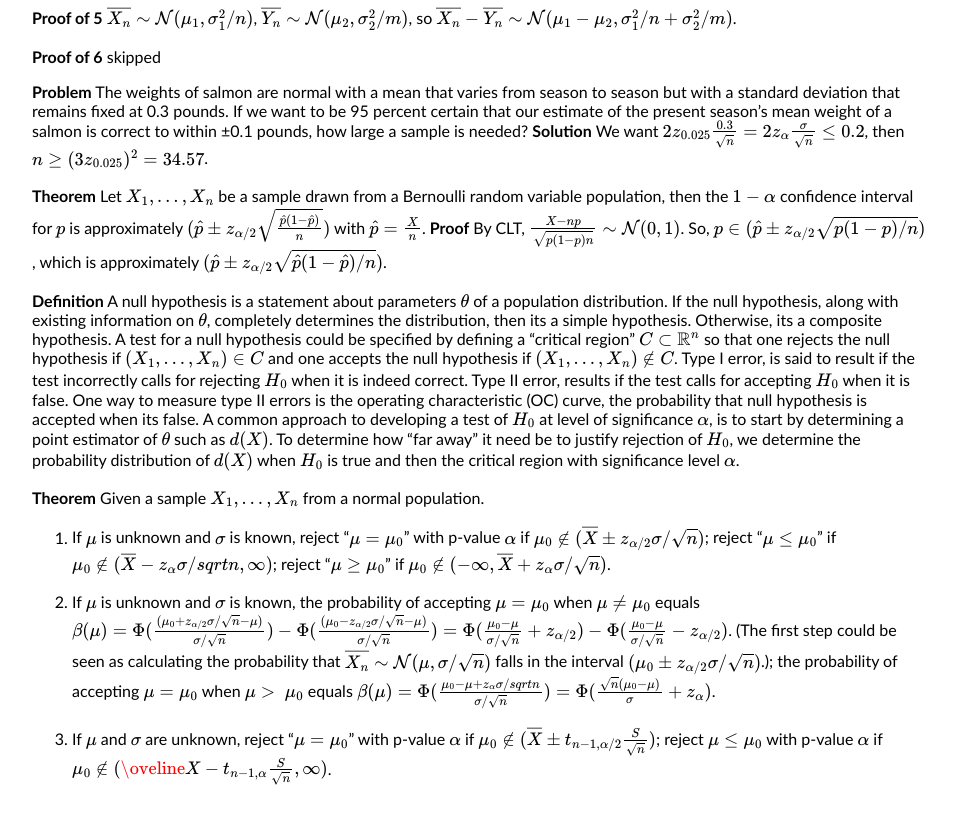
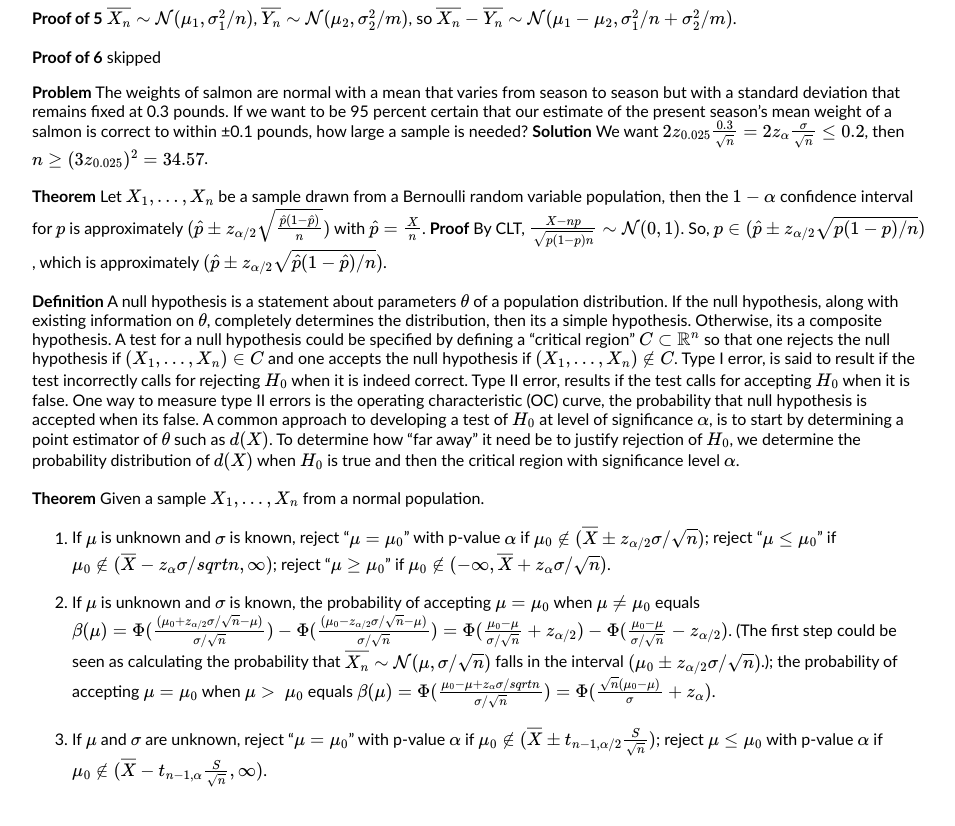
Before and after one commit to henryzhang11/questions-I-have, a Jekyll site: the page built from _posts/2023-08-20-probability-theory-review.md, in a window 1280 px wide and 900 px high, scrolled down 4968 px. Shown: the top 826 px of the window, without its empty margins (160-1115 px from the left). Built offline with Jekyll 4.4.1, drawn with Linux system fonts in a browser that asks for light colours; formulas are drawn with MathJax 3.

Commit message:
Update 2023-08-20-probability-theory-review.md

```diff
--- a/_posts/2023-08-20-probability-theory-review.md
+++ b/_posts/2023-08-20-probability-theory-review.md
@@ -144,4 +144,4 @@ title: "probability theory review"
 
 2. If $\mu$ is unknown and $\sigma$ is known, the probability of accepting $\mu=\mu_0$ when $\mu\neq \mu_0$ equals $\beta(\mu)=\Phi(\frac{(\mu_0+z_{\alpha/2}\sigma/\sqrt{n}-\mu)}{\sigma/\sqrt{n}})-\Phi(\frac{(\mu_0-z_{\alpha/2}\sigma/\sqrt{n}-\mu)}{\sigma/\sqrt{n}})=\Phi(\frac{\mu_0-\mu}{\sigma/\sqrt{n}}+z_{\alpha/2})-\Phi(\frac{\mu_0-\mu}{\sigma/\sqrt{n}}-z_{\alpha/2})$. (The first step could be seen as calculating the probability that $\overline{X_n}\sim\mathcal{N}(\mu,\sigma/\sqrt{n})$ falls in the interval $(\mu_0\pm z_{\alpha/2}\sigma/\sqrt{n})$.); the probability of accepting $\mu=\mu_0$ when $\mu \>\ \mu_0$ equals $\beta(\mu)=\Phi(\frac{\mu_0-\mu+z_\alpha\sigma/sqrt{n}}{\sigma/\sqrt{n}})=\Phi(\frac{\sqrt{n}(\mu_0-\mu)}{\sigma}+z_\alpha)$.
 
-3. If $\mu$ and $\sigma$ are unknown, reject "$\mu=\mu_0$" with p-value $\alpha$ if $\mu_0\notin(\overline{X}\pm t_{n-1,\alpha/2}\frac{S}{\sqrt{n}})$; reject $\mu\leq\mu_0$ with p-value $\alpha$ if $\mu_0\notin(\oveline{X}-t_{n-1,\alpha}\frac{S}{\sqrt{n}},\infty)$.
+3. If $\mu$ and $\sigma$ are unknown, reject "$\mu=\mu_0$" with p-value $\alpha$ if $\mu_0\notin(\overline{X}\pm t_{n-1,\alpha/2}\frac{S}{\sqrt{n}})$; reject $\mu\leq\mu_0$ with p-value $\alpha$ if $\mu_0\notin(\overline{X}-t_{n-1,\alpha}\frac{S}{\sqrt{n}},\infty)$.
```
